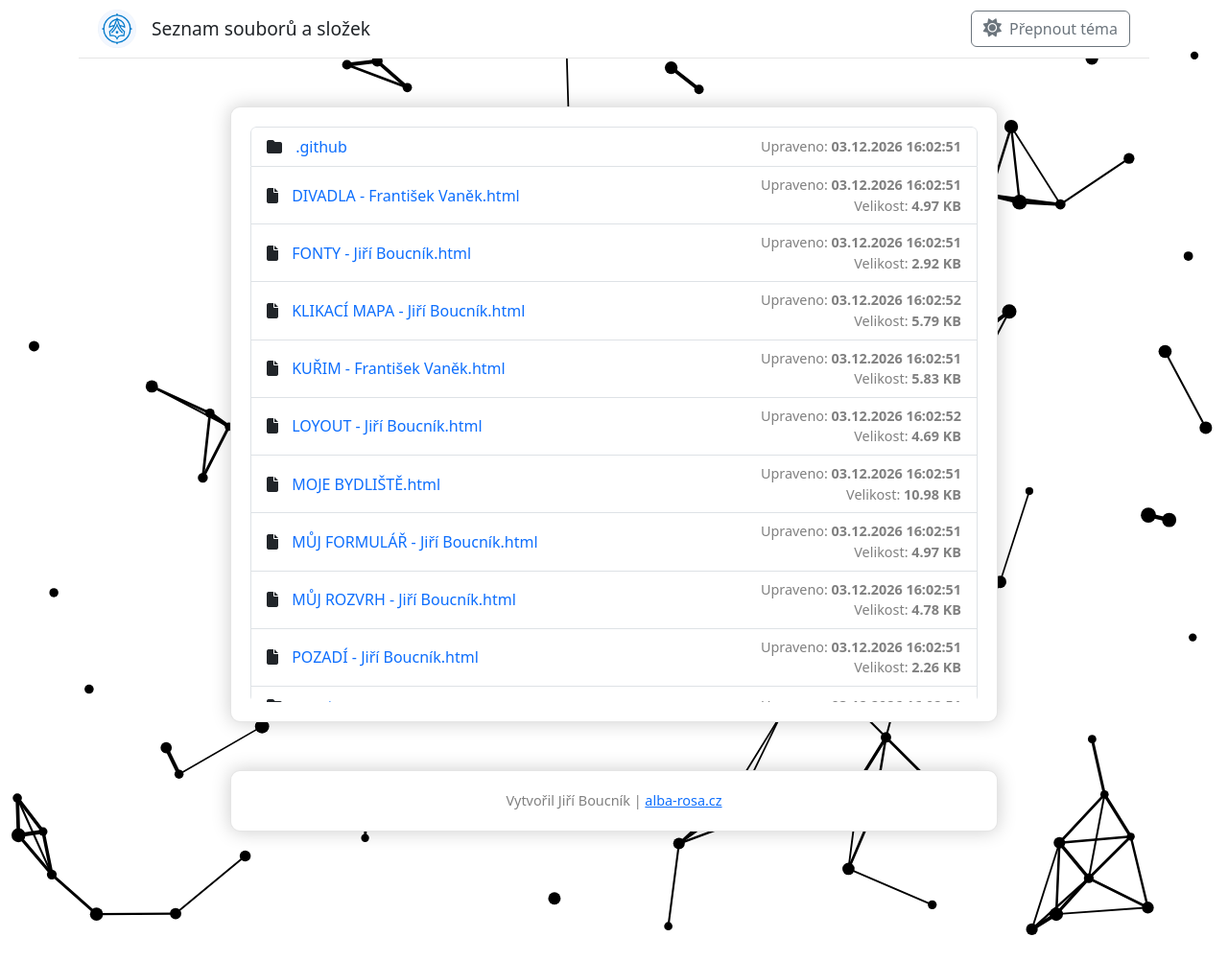
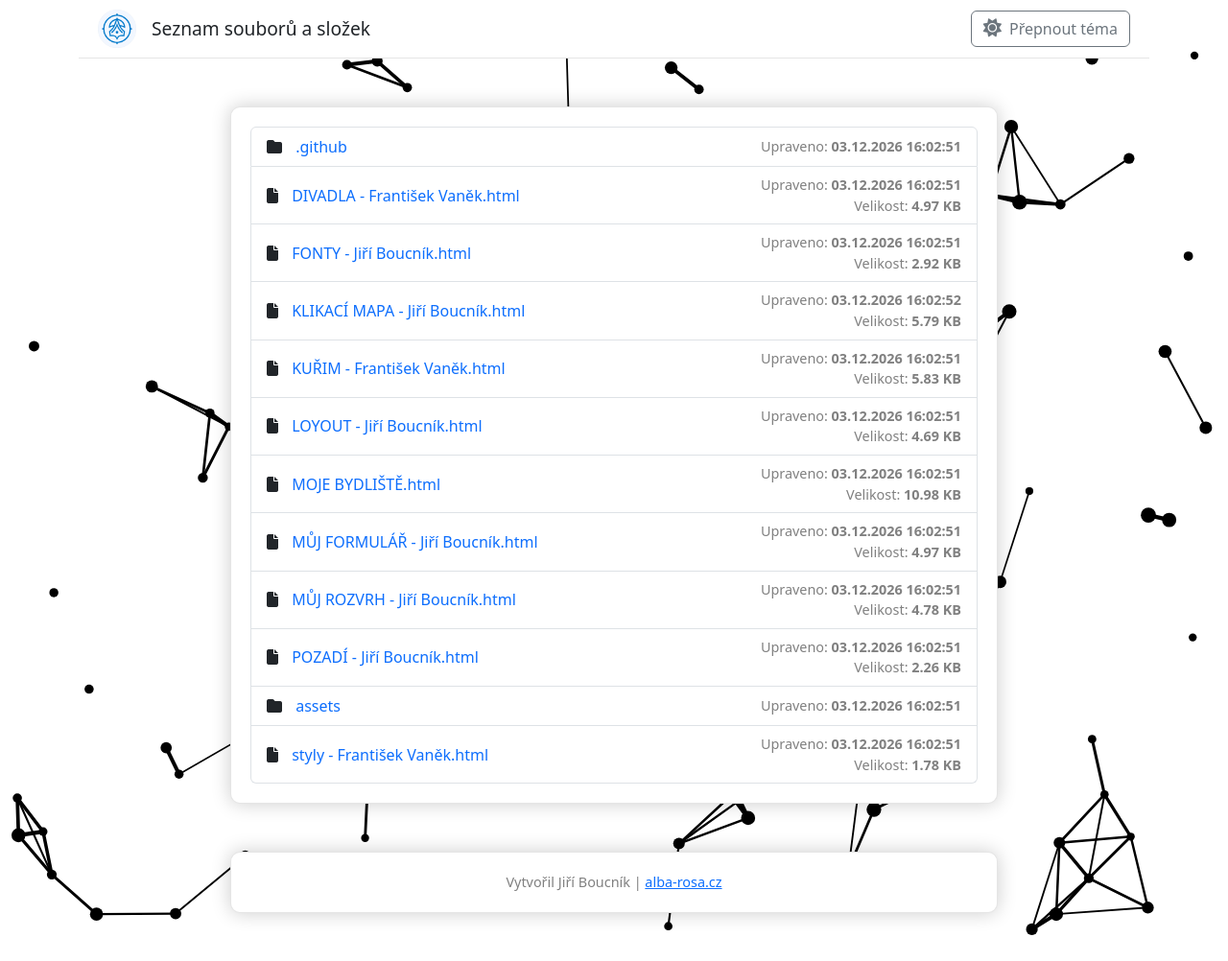
Before and after one commit to pascaljura/ICT, a PHP site: page /index.php in a window 1280 px wide. Shown: the whole page at 96% size. Run offline with PHP 8.4, Linux system fonts and the light colour scheme; some libraries are stand-ins or nearby versions.

Commit message:
oprava vzhledu

```diff
--- a/index.php
+++ b/index.php
@@ -106,11 +106,6 @@ if ($relativePath !== '') {
 
         .file-meta div span {
             font-weight: bold;
-        }
-
-        .file-list ul.list-group {
-            max-height: 600px;
-            overflow-y: auto;
         }
 
         .dark-mode-toggle {
```
